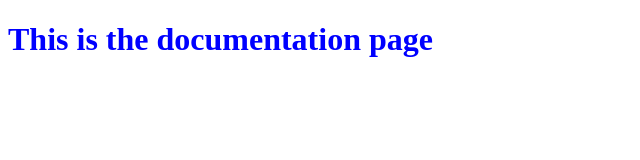
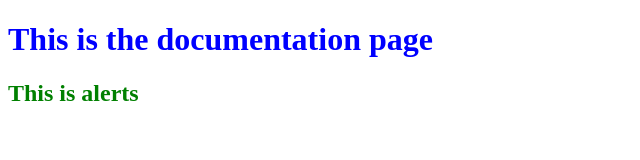
Before and after one commit to varun-Tad/cmp-lib-demo, a plain HTML site: page documentation.html in a window 1280 px wide. Shown: the whole page, without its empty margins (0-640 px from the left). Drawn offline with Linux system fonts and the light colour scheme.

Commit message:
created alerts

```diff
--- /dev/null
+++ b/components/Alert/alerts.css
@@ -0,0 +1,3 @@
+#alerts{
+    color:yellow;
+}
--- a/components/component.css
+++ b/components/component.css
@@ -0,0 +1 @@
+@import './Alert/alert.css';
--- a/documentation.css
+++ b/documentation.css
@@ -1,3 +1,7 @@
 h1{
     color:blue;
 }
+
+#alerts{
+    color:green;
+}
--- a/documentation.html
+++ b/documentation.html
@@ -5,11 +5,17 @@
     <meta http-equiv="X-UA-Compatible" content="IE=edge">
     <meta name="viewport" content="width=device-width, initial-scale=1.0">
     <title>Documentation</title>
+    <link rel="stylesheet" href="./components/component.css">
     <link rel="stylesheet" href="documentation.css">
 </head>
 <body>
 
 
     <h1>This is the documentation page</h1>
+
+
+   <h2 id="alerts"> This is alerts</h2>
+
+
 </body>
 </html>
```
